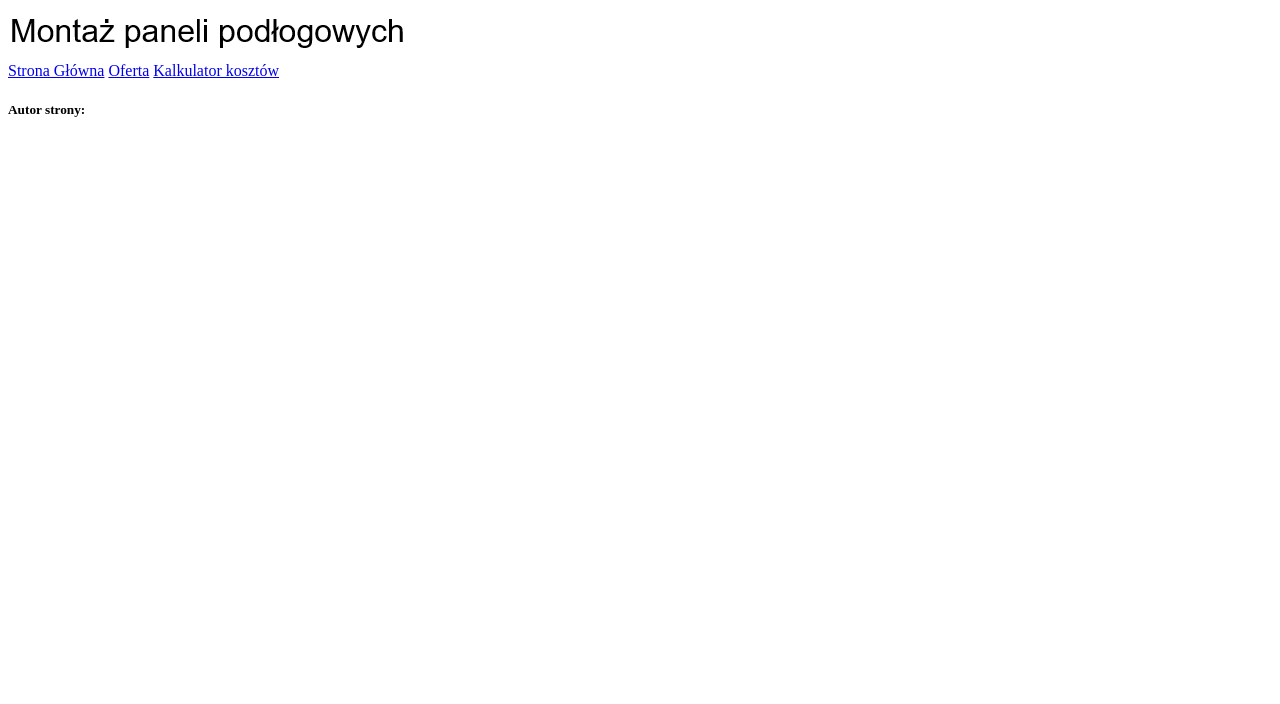
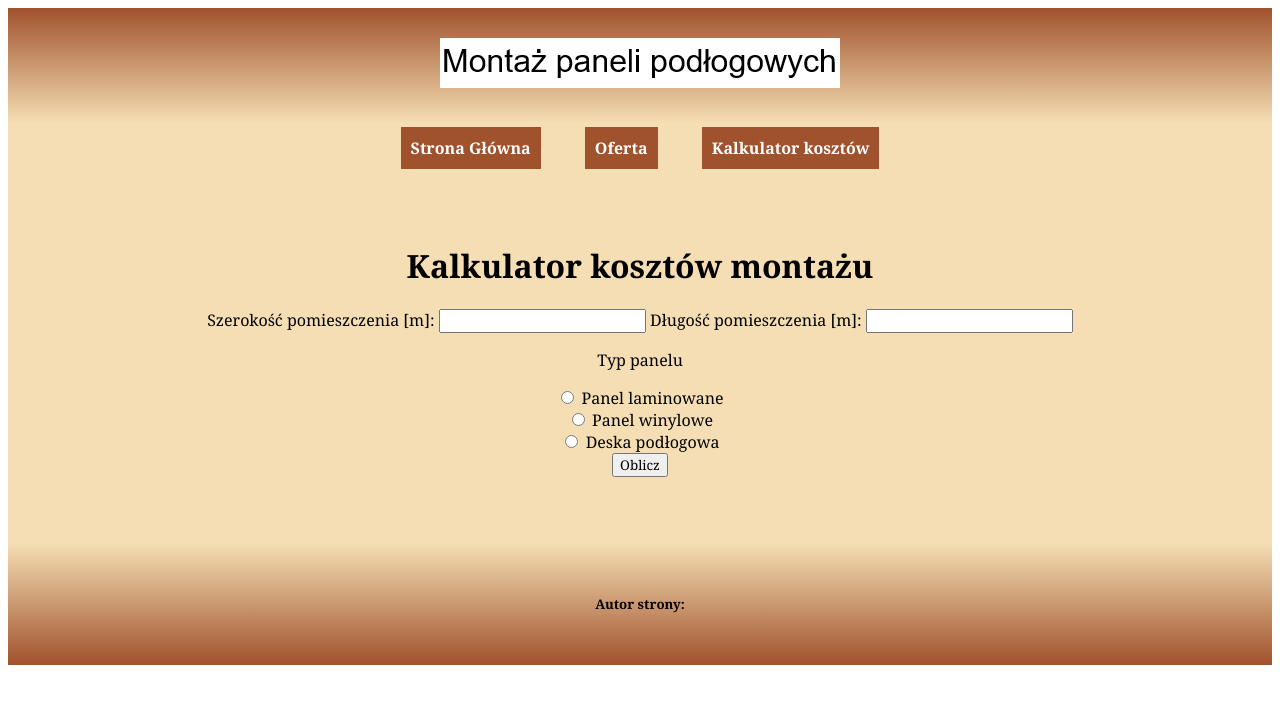
Before and after one commit to Mik0lajSobolewski/INF.03-02-25.01-SG, a plain HTML site: page koszty.html in a window 1280 px wide. Drawn offline with Linux system fonts and the light colour scheme.

Commit message:
koniec ale cos nie dziala

```diff
--- a/koszty.html
+++ b/koszty.html
@@ -15,6 +15,48 @@
         <a href="oferta.html">Oferta</a>
         <a href="koszty.html">Kalkulator kosztów</a>
     </nav>
+    <main>
+        <h1>Kalkulator kosztów montażu</h1>
+        <label>Szerokość pomieszczenia [m]:</label>
+        <input type="number" name="szerokosc" id="szerokosc">
+        <label>Długość pomieszczenia [m]:</label>
+        <input type="number" name="dlugosc" id="dlugosc">
+        <p>Typ panelu</p>
+        <input type="radio" name="punkt" id="laminowane">
+        <label for="laminowane">Panel laminowane</label><br>
+        <input type="radio" name="punkt" id="winylowe">
+        <label for="winylowe">Panel winylowe</label><br>
+        <input type="radio" name="punkt" id="deska">
+        <label for="deska">Deska podłogowa</label><br>
+        <button type="button" onclick="oblicz()">Oblicz</button>
+        <p id="wynik"></p>
+        <script>
+        function oblicz() {
+            let szerokosc = +document.getElementById("szerokosc").value;
+            let dlugosc = +document.getElementById("dlugosc").value;
+            const wynik = document.getElementById("wynik");
+            const typLaminowane = document.getElementById("laminowane");
+            const typWinylowe = document.getElementById("winylowe");
+            const typDeska = document.getElementById("deska");
+            if (szerokosc == '' || dlugosc == '') {
+                wynik.innerHTML = "Wprowadź poprawne dane";
+            } else {
+                let pole = dlugosc * szerokosc;
+                let cena = 0
+                if (typLaminowane.checked) {
+                    cena = 12 * pole;
+                }
+                if (typWinylowe.checked) {
+                    cena = 14 * pole;
+                }
+                if (typDeska.checked) {
+                    cena = 18 * pole;
+                }
+                wynik.innerHTML = `Pole powierzchni pomieszczenia: ${pole}, koszt montażu ${cena}`;
+            }
+        }
+    </script>
+    </main>
     <footer>
         <h5>Autor strony:</h5>
     </footer>
--- a/style.css
+++ b/style.css
@@ -0,0 +1,44 @@
+* {
+    font-family: georgia;
+}
+body {
+    text-align: center;
+}
+header {
+    padding: 30px;
+    background-image: linear-gradient(#A0522D, #F5DEB3);
+}
+nav {
+    background-color: wheat;
+    padding: 14px;
+}
+main {
+    background-color: wheat;
+    padding: 50px;
+}
+footer {
+    padding: 30px;
+    background-image: linear-gradient(#F5DEB3, #A0522D);
+}
+a {
+    background-color: sienna;
+    color: white;
+    font-weight: 700;
+    text-decoration: none;
+    padding: 10px;
+    margin: 20px;
+}
+a:hover {
+    text-decoration: underline;
+}
+table, td {
+    border: solid 1px sienna;
+    border-collapse: collapse;
+}
+table {
+    width: 70%;
+    margin: auto;
+}
+tr {
+    padding: 5px;
+}
```
Also changed, not shown: oferta.html (+2 -2 lines).
